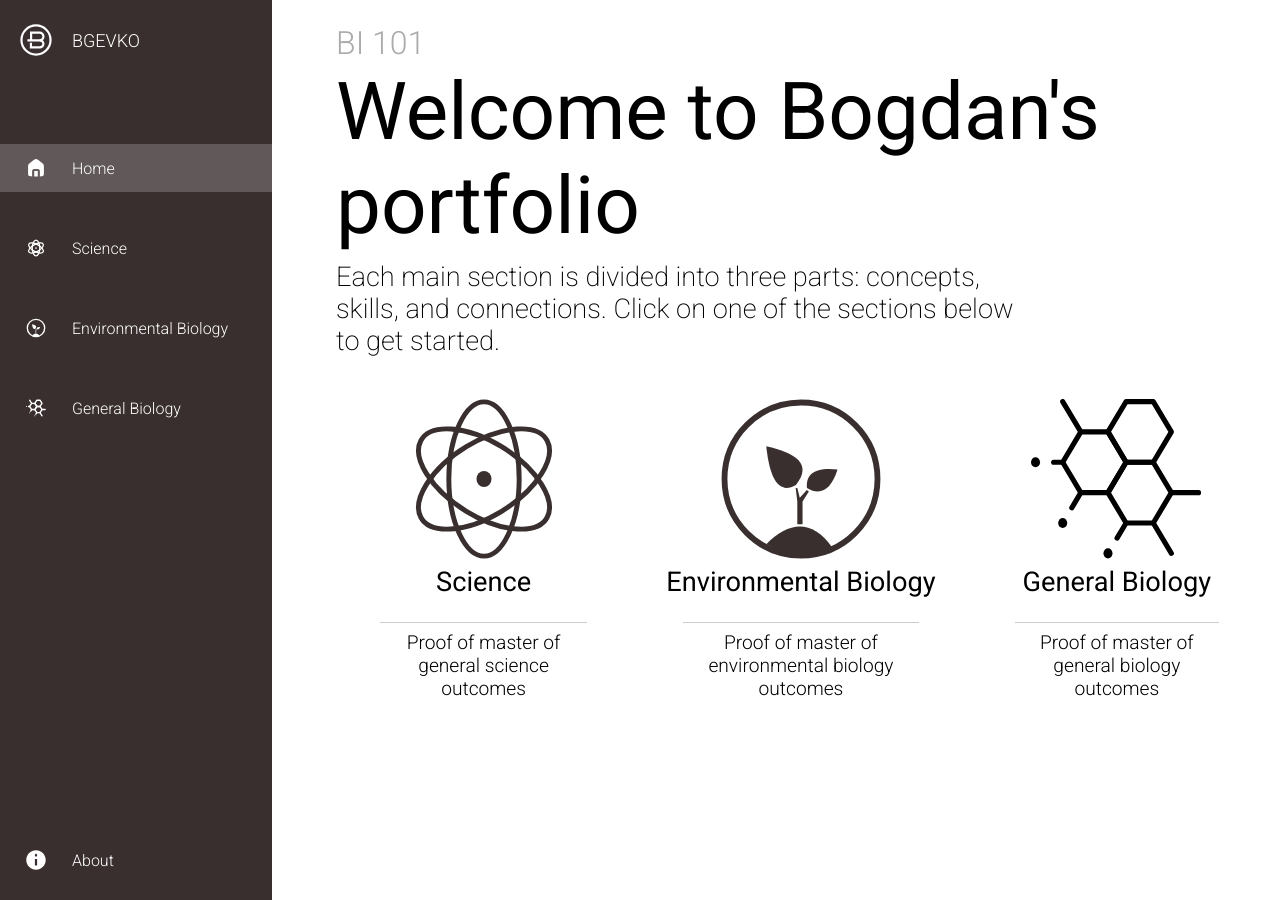
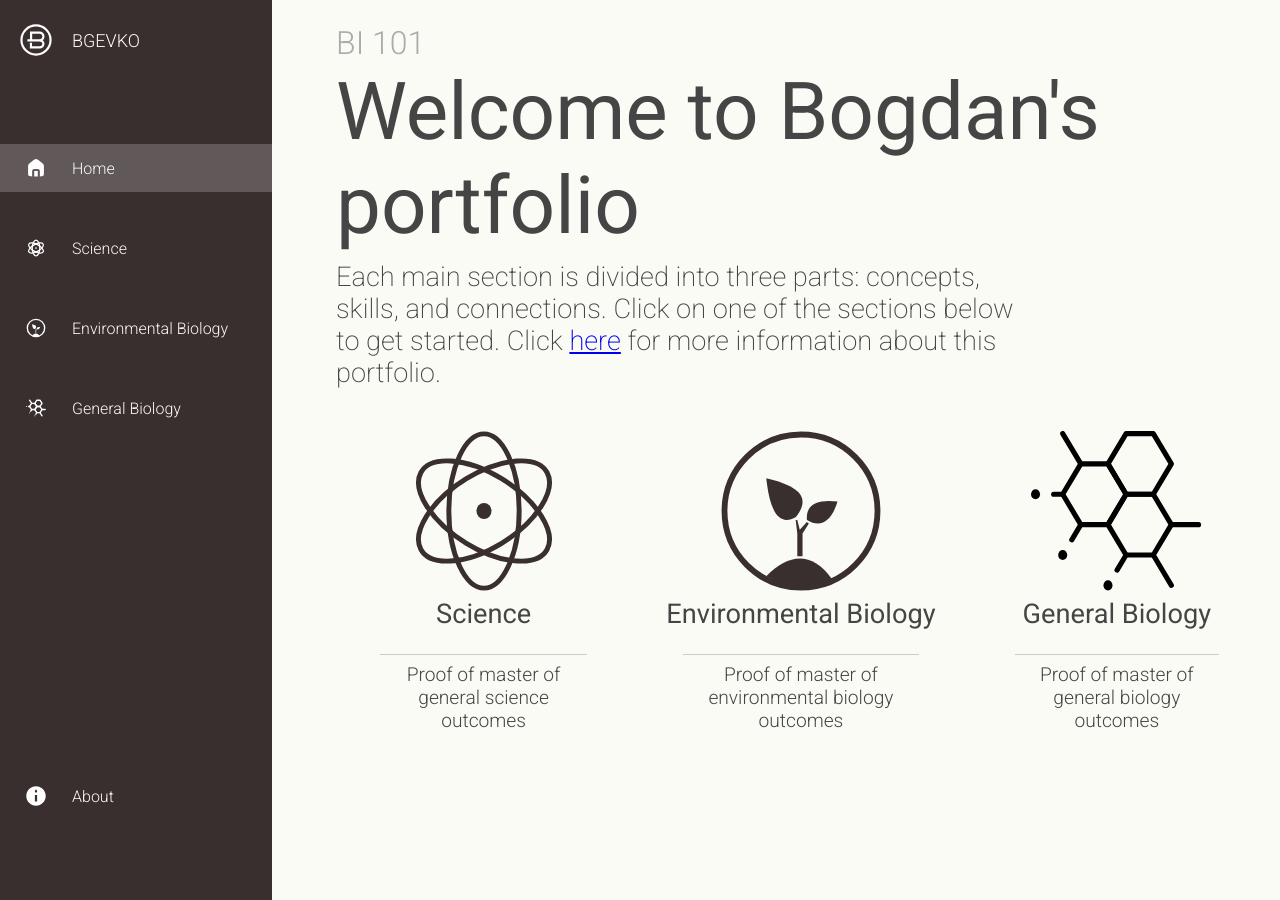
Before and after one commit to bgevko/bi101-portfolio, a Jekyll site: the page built from index.html, in a window 1280 px wide. Built offline with Jekyll 4.4.1, drawn with Linux system fonts in a browser that asks for light colours.

Commit message:
Added About section

```diff
--- a/_includes/navigation.html
+++ b/_includes/navigation.html
@@ -47,7 +47,7 @@
     </li>
 
     <li class="nav-item">
-      <a href="https://www.google.com/url?sa=t&rct=j&q=&esrc=s&source=web&cd=&cad=rja&uact=8&ved=2ahUKEwjsjtarwM_7AhWFRvEDHfBiCZ0QwqsBegQICRAF&url=https%3A%2F%2Fwww.youtube.com%2Fwatch%3Fv%3DdQw4w9WgXcQ&usg=AOvVaw0aHtehaphMhOCAkCydRLZU" class="nav-link">
+      <a href="about.html" class="nav-link" {% if page.url == "/about.html"%}id="selected"{% endif %}>
         <span class="nav-icon">
           <img class="icon-img" id="info-icon" src="images/Info Icon.svg" alt="info icon">
         </span>
--- a/_layouts/default.html
+++ b/_layouts/default.html
@@ -5,6 +5,7 @@
 <html lang="en">
   <head>
     <link rel="stylesheet" href="style.css">
+    <link rel="stylesheet" href="about.css">
     <link href="https://fonts.googleapis.com/css2?family=Open+Sans:wght@300;400;500&display=swap" rel="stylesheet">
     <link href="https://fonts.googleapis.com/css2?family=Roboto:wght@100;200;300;400&display=swap" rel="stylesheet">
 
--- /dev/null
+++ b/about.css
@@ -0,0 +1,49 @@
+/* About Page */
+:root {
+  font-size: 16px;
+  font-family: 'Roboto';
+}
+
+.about-section {
+  max-width: 800px;
+  margin: 0;
+}
+
+.about-section h1 {
+  margin-top: 5rem;
+  margin-bottom: 0;
+}
+
+.about-section .section-line {
+  margin: 0;
+}
+
+.about-section .section-line:last-of-type {
+  margin-top: 2rem;
+}
+.about-section h2 {
+  margin-bottom: 0;
+  font-weight: 400;
+  margin-top: 2rem;
+}
+
+.about-section p {
+  font-size: large;
+  font-weight: 300;
+  margin-top: .5rem;
+}
+
+.about-section li p {
+  margin-bottom: 0;
+  margin-top: .2rem;
+}
+
+.about-section a {
+  color: #07a;
+}
+
+.about-section .section-btn {
+  margin-top: 2rem;
+  margin-bottom: 4rem;
+  color: var(----text-primary);
+}
--- a/index.html
+++ b/index.html
@@ -15,7 +15,7 @@
     <header class="home-header">BI 101</header>
     <h1>Welcome to Bogdan's portfolio</h1>
     <p class="home-subheader">Each main section is divided into three parts: concepts, skills, and
-      connections. Click on one of the sections below to get started.</p>
+      connections. Click on one of the sections below to get started. Click <a href="about.html">here</a> for more information about this portfolio.</p>
 
       <div class="section-container">
         <div class="section-link-item">
--- a/style.css
+++ b/style.css
@@ -1,12 +1,12 @@
 :root {
   font-size: 16px;
   font-family: 'Roboto';
-  --text-primary: black;
-  --text-secondary: white;
+  --text-primary: #454545;
+  --text-secondary:  rgb(251, 251, 246);
   --text-selected: rgb(246, 123, 46);
   --text-dull: rgb(171, 171, 171);
   --bg-primary: #3A2F2F;
-  --bg-secondary: white;
+  --bg-secondary:  rgb(251, 251, 246);
   --highlight: rgba(255, 255, 255, 0.2);
   --highlight-secondary: rgba(255, 255, 255, 0.05);
   --swiper-theme-color: var(--bg-primary) !important;
@@ -16,8 +16,8 @@
 }
 
 body {
-  color: black;
-  background-color: white;
+  color: var(--text-primary);
+  background-color: var(--bg-secondary);
   display: flex;
   margin: 0;
   padding: 0;
@@ -59,7 +59,7 @@
 
 .nav-item:last-child {
   margin-top: auto;
-  margin-bottom: 1rem;
+  margin-bottom: 5rem;
 }
 
 .nav-link {
```
Also changed, not shown: _layouts/default copy.html (deleted, +0 -19 lines), about.html (added, +55 -0 lines).
